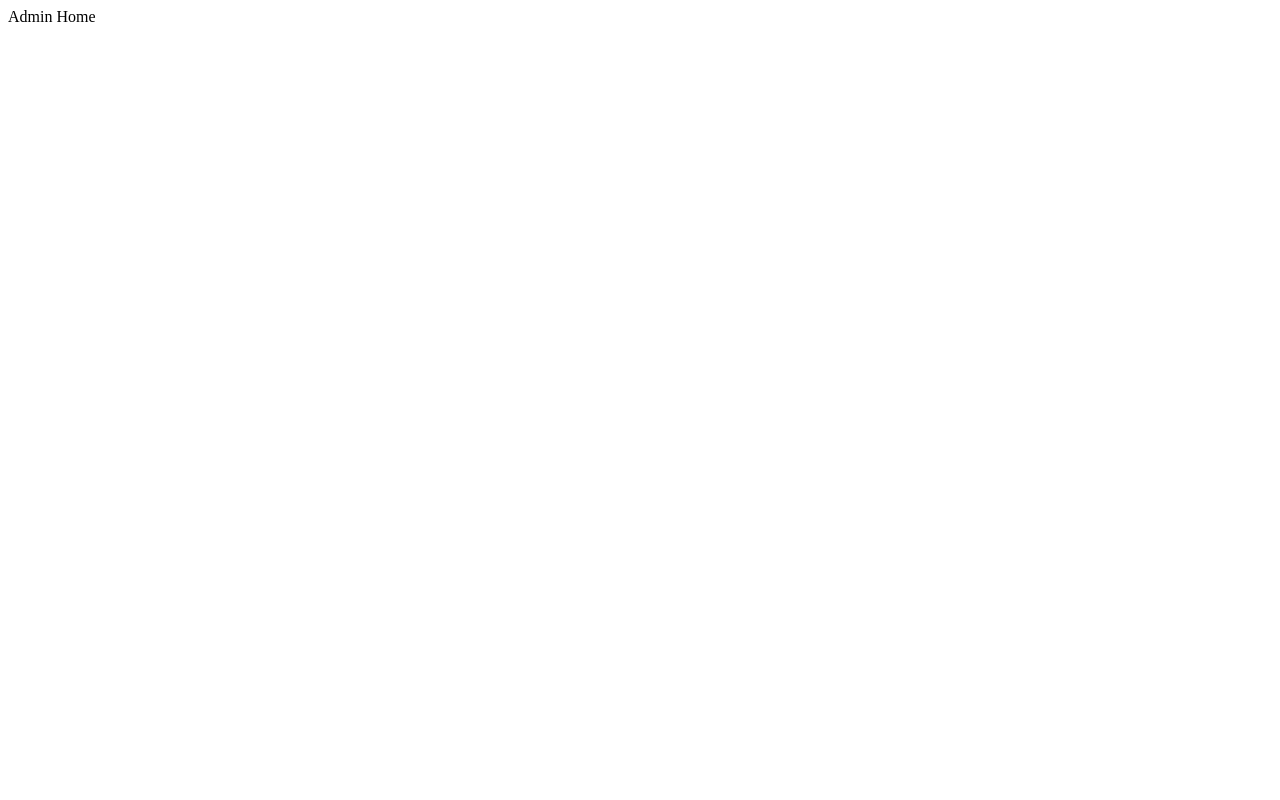
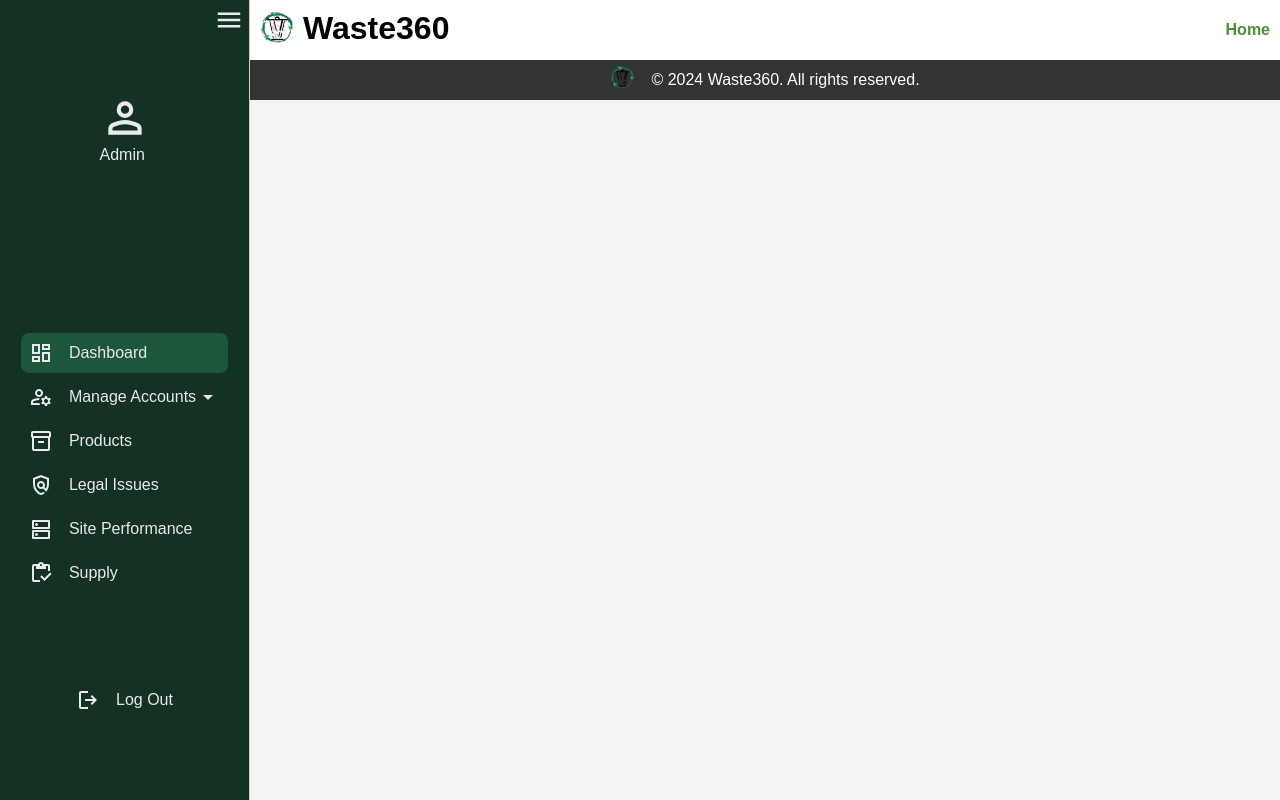
Before and after one commit to lakindukivin/CS45, a PHP site: page /html/home.html in a window 1280 px wide. Before the commit the page is almost empty. Run offline with PHP 8.4, Linux system fonts and the light colour scheme.

Commit message:
Initial Commit of home page and common.css

```diff
--- a/src/roles/admin/html/home.html
+++ b/src/roles/admin/html/home.html
@@ -1,11 +1,128 @@
 <!DOCTYPE html>
 <html lang="en">
-  <head>
-    <meta charset="UTF-8" />
-    <meta name="viewport" content="width=device-width, initial-scale=1.0" />
-    <title>Document</title>
-  </head>
-  <body>
-    Admin Home
-  </body>
+<head>
+    <meta charset="UTF-8">
+    <meta name="viewport" content="width=device-width, initial-scale=1.0">
+    <link rel="stylesheet" href="/src/roles/admin/styles/sidebar.css">
+    <link rel="stylesheet" href="/src/roles/admin/styles/common.css">
+    <link rel="stylesheet" href="/src/roles/admin/styles/home.css">
+    <title>Waste360|Dashboard</title>
+</head>
+<body>
+    <nav id="sidebar">
+      <button id="toggle-btn" onclick="toggleSidebar()" class="toggle-btn">
+        <img src="/src/roles/admin/assets/menu.svg" alt="menu" />
+      </button>
+      <div class="sidebar-container">
+        <div class="prof-picture">
+          <img src="/src/roles/admin/assets/user.svg" alt="profile" />
+          <span class="user-title">Admin</span>
+        </div>
+
+        <div>
+          <ul>
+            <li>
+              <a href="#" class="sidebar-active"
+                ><img src="/src/roles/admin/assets/dashboard.svg" alt="dashboard" /><span
+                  class="sidebar-titles"
+                  >Dashboard</span
+                ></a
+              >
+            </li>
+
+            <li>
+              <button onclick="toggleSubMenu()" class="dropdown-button">
+                <img src="/src/roles/admin/assets/manage-accounts.svg" alt="" />
+                <span class="sidebar-titles">Manage Accounts</span
+                ><img
+                  src="/src/roles/admin/assets/dropdownbtn.svg"
+                  alt="dropdown-button"
+                  id="dropdownbtn-img"
+                />
+              </button>
+
+              <ul id="sub-menu" class="sub-menu">
+                <li>
+                  <a
+                    class="sidebar-titles"
+                    href="/src/roles/admin/html/manageAccounts/manageCustomerAccounts.html"
+                    >Manage Customer Accounts</a
+                  >
+                </li>
+                <li>
+                  <a
+                    class="sidebar-titles"
+                    href="/src/roles/admin/html/manageAccounts/manageStaffAccounts.html"
+                    >Manage Staff Accounts</a
+                  >
+                </li>
+              </ul>
+            </li>
+
+            <li>
+              <a href="/src/roles/admin/html/products/products.html"
+                ><img src="/src/roles/admin/assets/product.svg" alt="product" /><span
+                  class="sidebar-titles"
+                  >Products</span
+                ></a
+              >
+            </li>
+            <li>
+              <a href="/src/roles/admin/html/legalIssues/legalIssues.html"
+                ><img src="/src/roles/admin/assets/legal-issues.svg" alt="legal issues" /><span
+                  class="sidebar-titles"
+                  >Legal Issues</span
+                ></a
+              >
+            </li>
+            <li>
+              <a href="/src/roles/admin/html/siteperformance/sitePerformance.html"
+                ><img
+                  src="/src/roles/admin/assets/site-performance.svg"
+                  alt="site Performance"
+                /><span class="sidebar-titles">Site Performance</span></a
+              >
+            </li>
+            <li>
+              <a href="/src/roles/admin/html/supply/supply.html"
+                ><img src="/src/roles/admin/assets/supply.svg" alt="supply" /><span
+                  class="sidebar-titles"
+                  >Supply</span
+                ></a
+              >
+            </li>
+          </ul>
+        </div>
+
+        <div>
+          <a href="#"
+            ><img src="/src/roles/admin/assets/logout.svg" alt="logout" /><span
+              class="sidebar-titles"
+              >Log Out</span
+            ></a
+          >
+        </div>
+      </div>
+    </nav>
+    <main>
+    <header>
+        <div class="logo">
+            <img src="/src/roles/admin/assets/Waste360.png" alt="Waste360">
+            <h1>Waste360</h1>
+        </div>
+        <nav class="header-nav">
+            <a href="#">Home</a>
+
+        </nav>
+    </header>
+
+     <footer>
+        <div class="logo">
+            <img src="/src/roles/admin/assets/Waste360.png" alt="Waste360">
+        </div>
+        <p>&copy; 2024 Waste360. All rights reserved.</p>
+    </footer>
+    <script src="/src/roles/admin/javaScript/sidebar.js"></script>
+ </main>
+</body>
 </html>
--- /dev/null
+++ b/src/roles/admin/styles/common.css
@@ -0,0 +1,82 @@
+* {
+    margin: 0;
+    padding: 0;
+    box-sizing: border-box;
+}
+
+html {
+    font-family: Poppins, sans-serif;
+    line-height: 1.5rem;
+}
+
+body {
+    min-height: 100vh;
+    display: grid;
+    grid-template-columns: auto 1fr;
+        background-color: #f4f4f4;
+}
+h2 {
+    text-align: center;
+    margin-bottom: 20px;
+}
+
+header {
+    display: flex;
+    justify-content: space-between;
+    align-items: center;
+    padding: 10px;
+    background-color: #fff;
+    box-shadow: 0 2px 5px rgba(0, 0, 0, 0.1);
+    flex-wrap: wrap;
+}
+
+.logo {
+    display: flex;
+    align-items: center;
+    margin-bottom: 5px;
+}
+
+.logo img {
+    width: 35px;
+    height: 35px;
+    border-radius: 50%;
+    margin-right: 8px;
+}
+
+.header-nav {
+    display: flex;
+    gap: 8px;
+    flex-wrap: wrap;
+}
+
+.header-nav a {
+    text-decoration: none;
+    color: #4c8f36;
+    font-weight: bold;
+}
+
+
+
+
+footer {
+    display: flex;
+    justify-content: center;
+    align-items: center;
+    padding: 10px;
+    background-color: #333;
+    color: #fff;
+    height: 5vh;
+}
+
+footer .logo {
+    display: flex;
+    align-items: center;
+    margin-right: 8px;
+}
+
+footer .logo img {
+    width: 25px;
+    height: 25px;
+    border-radius: 50%;
+    margin-right: 8px;
+}
--- a/src/roles/admin/styles/home.css
+++ b/src/roles/admin/styles/home.css
@@ -1,3 +1,190 @@
-.body {
-    margin :50
+* {
+    margin: 0;
+    padding: 0;
+    box-sizing: border-box;
 }
+
+html {
+    font-family: Poppins, sans-serif;
+    line-height: 1.5rem;
+}
+
+body {
+    min-height: 100vh;
+    display: grid;
+    grid-template-columns: auto 1fr;
+    background-color: #f4f4f4;
+}
+
+#sidebar {
+    box-sizing: border-box;
+    height: 100vh;
+    width: 250px;
+    padding: 5px;
+    background-color: #133223;
+    border-right: 1px solid #ccc;
+    position: sticky;
+    top: 0;
+    transition: all 200ms ease-out;
+}
+
+#sidebar .sidebar-container {
+    display: grid;
+    grid-template-rows: 250px auto 50px;
+    align-content: space-between;
+    min-height: 90vh;
+}
+
+#sidebar .sidebar-container>div {
+    place-self: center;
+}
+
+#sidebar.close {
+    width: 60px;
+}
+
+#sidebar .prof-picture {
+    display: flex;
+    flex-direction: column;
+}
+
+#sidebar .user-title {
+    color: #e8eaed;
+}
+
+#sidebar ul {
+    list-style: none;
+}
+
+#sidebar ul li {
+    margin-bottom: 4px;
+}
+
+#sidebar a,
+#sidebar .dropdown-button {
+    border-radius: 0.5em;
+    padding: 0.5em;
+    text-decoration: none;
+    color: #e8eaed;
+    display: flex;
+    align-items: center;
+}
+
+#sidebar .dropdown-button,
+#sidebar .toggle-btn {
+    background: none;
+    border: none;
+    font: inherit;
+    cursor: pointer;
+    text-align: left;
+}
+
+#sidebar a:hover,
+#sidebar .dropdown-button:hover {
+    background-color: #1c573b;
+}
+
+#sidebar .sidebar-active {
+    background-color: #1c573b;
+}
+
+#sidebar .toggle-btn {
+    display: flex;
+    text-align: right;
+    position: absolute;
+    right: 5px;
+}
+
+#sidebar .toggle-btn img {
+    width: 30px;
+}
+
+#sidebar .sidebar-titles {
+    margin-left: 1rem;
+}
+
+#sidebar .hide {
+    display: none;
+}
+
+#sidebar .sub-menu {
+    display: none;
+    padding-left: 1em;
+    font-size: 0.8em;
+}
+
+#sidebar .sub-menu.show {
+    display: block;
+}
+
+#sidebar .rotate {
+    transform: rotate(180deg);
+}
+
+
+/* Main Content */
+header {
+    display: flex;
+    justify-content: space-between;
+    align-items: center;
+    padding: 10px;
+    background-color: #fff;
+    box-shadow: 0 2px 5px rgba(0, 0, 0, 0.1);
+    flex-wrap: wrap;
+}
+
+.logo {
+    display: flex;
+    align-items: center;
+    margin-bottom: 5px;
+}
+
+.logo img {
+    width: 35px;
+    height: 35px;
+    border-radius: 50%;
+    margin-right: 8px;
+}
+
+.header-nav {
+    display: flex;
+    gap: 8px;
+    flex-wrap: wrap;
+}
+
+.header-nav a {
+    text-decoration: none;
+    color: #4c8f36;
+    font-weight: bold;
+}
+
+
+footer {
+    display: flex;
+    justify-content: center;
+    align-items: center;
+    padding: 10px;
+    background-color: #333;
+    color: #fff;
+    height: 5vh;
+}
+
+footer .logo {
+    display: flex;
+    align-items: center;
+    margin-right: 8px;
+}
+
+footer .logo img {
+    width: 25px;
+    height: 25px;
+    border-radius: 50%;
+    margin-right: 8px;
+}
+
+/* Adjustments for different screen sizes */
+@media (min-width: 768px) {
+    .form-container {
+        max-width: 400px;
+    }
+}
```
